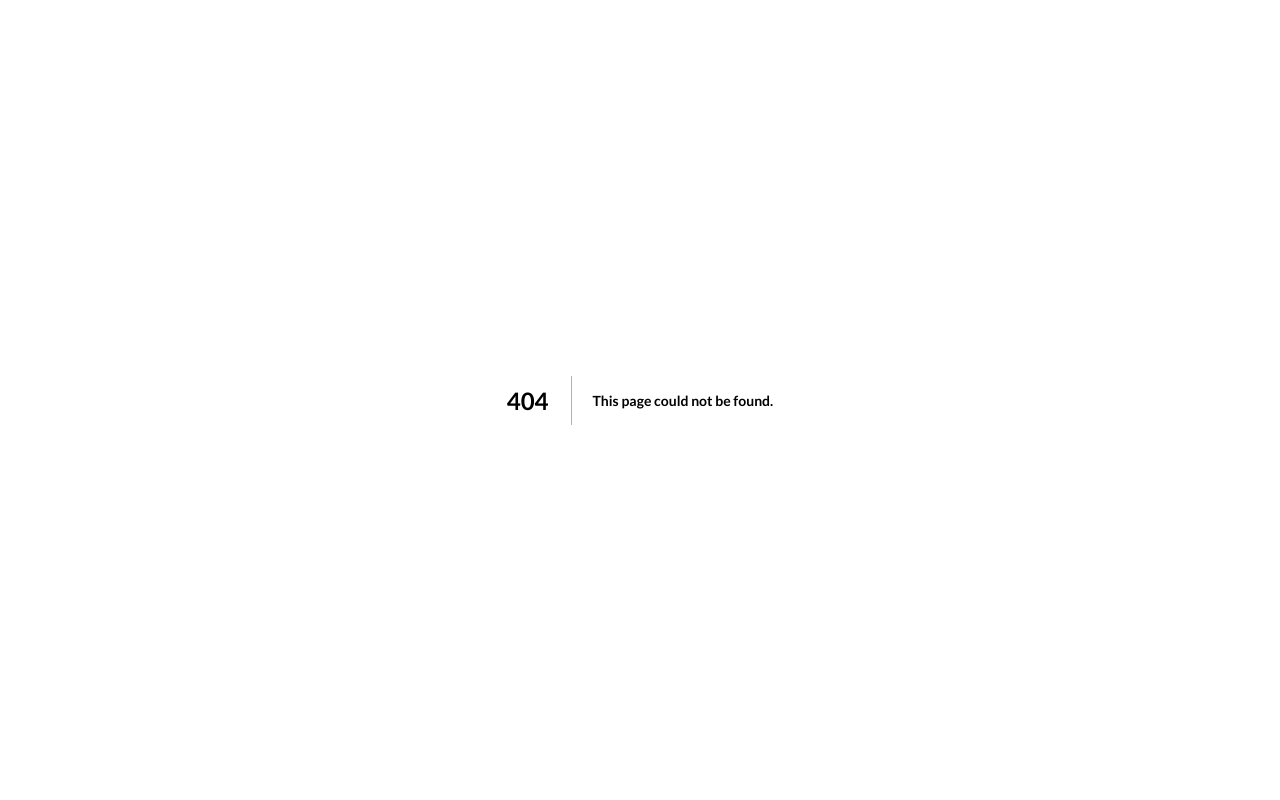
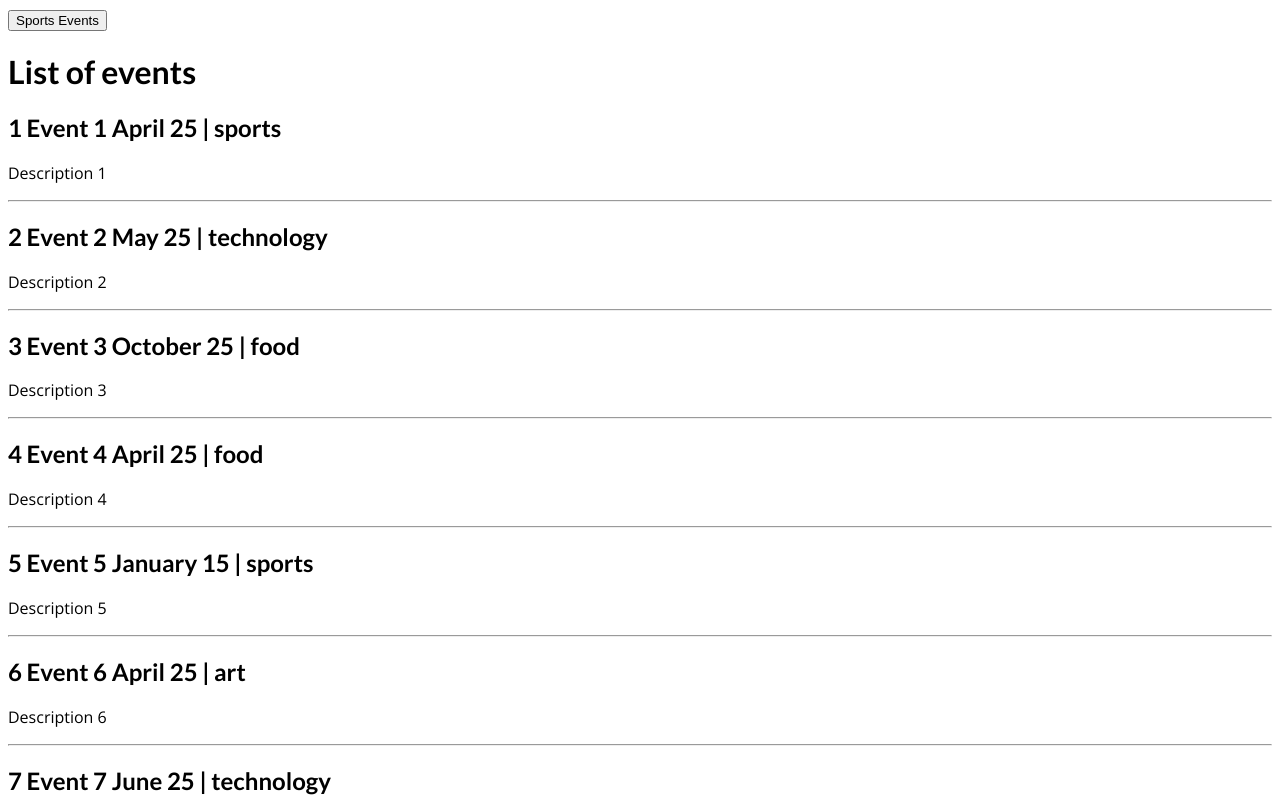
Before and after one commit to shahyash1136/nextjs, a Next.js app in the folder section-05/: page /events in a window 1280 px wide. Before the commit this address had no page. Shown: the top 800 px of the page. Built offline with nearby package versions, Linux system fonts and the light colour scheme; data requests are answered from the project's data file.

Commit message:
completed section-5

```diff
--- /dev/null
+++ b/section-05/db.json
@@ -0,0 +1,120 @@
+{
+  "products": [
+    {
+      "id": 1,
+      "title": "Product 1",
+      "price": 700,
+      "description": "Description 1"
+    },
+    {
+      "id": 2,
+      "title": "Product 2",
+      "price": 1050,
+      "description": "Description 2"
+    },
+    {
+      "id": 3,
+      "title": "Product 3",
+      "price": 2600,
+      "description": "Description 3"
+    }
+  ],
+  "news": [
+    {
+      "id": 1,
+      "title": "News Article 1",
+      "description": "Description 1",
+      "category": "sports"
+    },
+    {
+      "id": 2,
+      "title": "News Article 2",
+      "description": "Description 2",
+      "category": "politics"
+    },
+    {
+      "id": 3,
+      "title": "News Article 3",
+      "description": "Description 3",
+      "category": "sports"
+    }
+  ],
+  "dashboard": {
+    "posts": 5,
+    "likes": 150,
+    "followers": 20,
+    "following": 50
+  },
+  "events": [
+    {
+      "id": 1,
+      "title": "Event 1",
+      "description": "Description 1",
+      "category": "sports",
+      "date": "April 25"
+    },
+    {
+      "id": 2,
+      "title": "Event 2",
+      "description": "Description 2",
+      "category": "technology",
+      "date": "May 25"
+    },
+    {
+      "id": 3,
+      "title": "Event 3",
+      "description": "Description 3",
+      "category": "food",
+      "date": "October 25"
+    },
+    {
+      "id": 4,
+      "title": "Event 4",
+      "description": "Description 4",
+      "category": "food",
+      "date": "April 25"
+    },
+    {
+      "id": 5,
+      "title": "Event 5",
+      "description": "Description 5",
+      "category": "sports",
+      "date": "January 15"
+    },
+    {
+      "id": 6,
+      "title": "Event 6",
+      "description": "Description 6",
+      "category": "art",
+      "date": "April 25"
+    },
+    {
+      "id": 7,
+      "title": "Event 7",
+      "description": "Description 7",
+      "category": "technology",
+      "date": "June 25"
+    },
+    {
+      "id": 8,
+      "title": "Event 8",
+      "description": "Description 8",
+      "category": "sports",
+      "date": "February 28"
+    },
+    {
+      "id": 9,
+      "title": "Event 9",
+      "description": "Description 9",
+      "category": "food",
+      "date": "April 25"
+    },
+    {
+      "id": 10,
+      "title": "Event 10",
+      "description": "Description 10",
+      "category": "sports",
+      "date": "August 5"
+    }
+  ]
+}
--- /dev/null
+++ b/section-05/pages/events.js
@@ -0,0 +1,49 @@
+import { useState } from "react";
+import { useRouter } from "next/router";
+
+function EventList({ eventList }) {
+  const [events, setEvents] = useState(eventList);
+  const router = useRouter();
+
+  const fetchSportsEvents = async () => {
+    const response = await fetch(
+      `http://localhost:4000/events?category=sports`
+    );
+    const data = await response.json();
+    setEvents(data);
+    router.push("/events?category=sports", undefined, { shallow: true });
+  };
+
+  return (
+    <>
+      <button onClick={fetchSportsEvents}>Sports Events</button>
+      <h1>List of events</h1>
+      {events.map((el) => {
+        return (
+          <div key={el.id}>
+            <h2>
+              {el.id} {el.title} {el.date} | {el.category}
+            </h2>
+            <p>{el.description}</p>
+            <hr />
+          </div>
+        );
+      })}
+    </>
+  );
+}
+
+export default EventList;
+
+export async function getServerSideProps(context) {
+  const { query } = context;
+  const { category } = query;
+  const queryString = category ? "category=sports" : "";
+  const response = await fetch(`http://localhost:4000/events?${queryString}`);
+  const data = await response.json();
+  return {
+    props: {
+      eventList: data,
+    },
+  };
+}
```
Also changed, not shown: section-05/package.json (+5 -2 lines), section-05/pages/dashboard-swr.js (added, +26 -0 lines), section-05/pages/dashboard.js (added, +32 -0 lines), section-05/pages/news/[category].js (added, +42 -0 lines), section-05/pages/news/index.js (added, +29 -0 lines), 2 other files (tests, documents, lock files or other folders).
